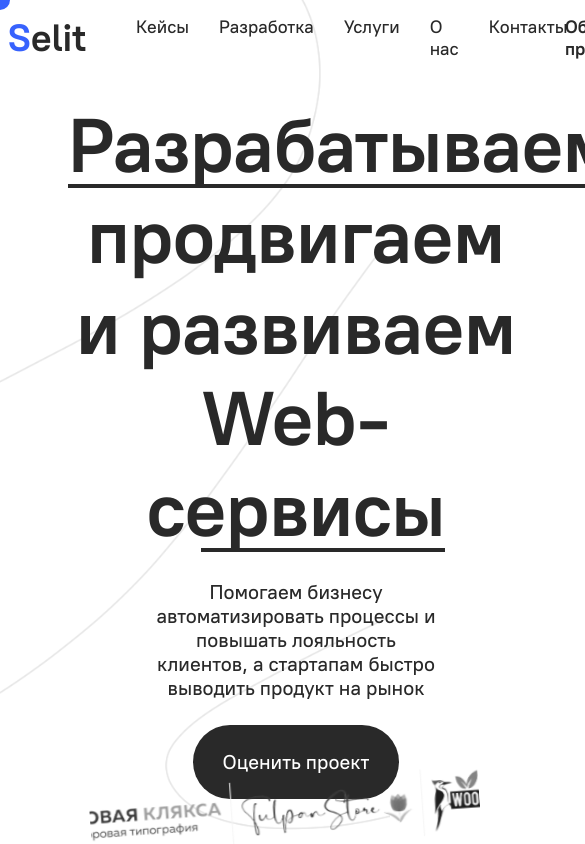
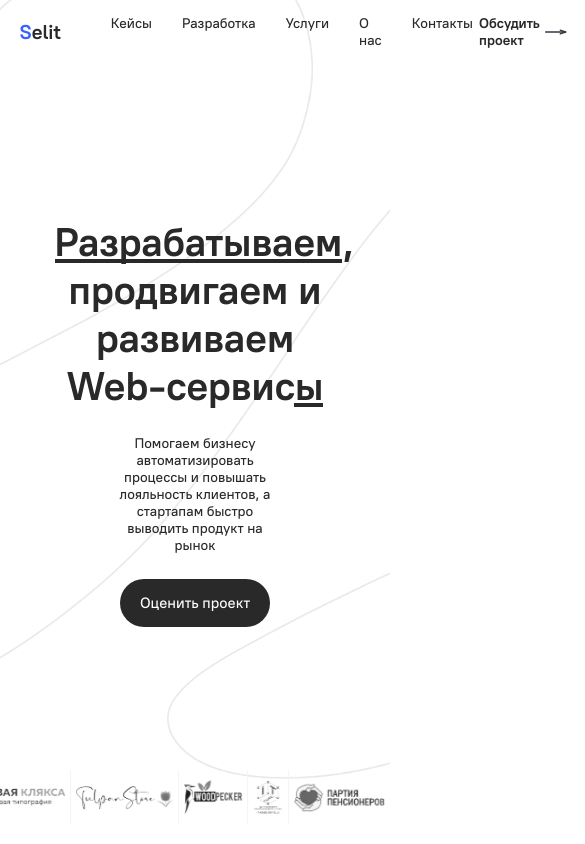
Before and after one commit to Centick/Selit, a Vue app: page / in a window 390 px wide. Shown: the top 844 px of the page, 585 px wide, since content can reach past the window. Built offline with nearby package versions, Linux system fonts and the light colour scheme.

Commit message:
Adaptive

```diff
--- a/src/App.vue
+++ b/src/App.vue
@@ -15,66 +15,10 @@
     import HeaderComponent from '@/components/HeaderComponent.vue';
     import FooterComponent from '@/components/FooterComponent.vue'
     import Cursor from '@/components/CursorComponent.vue'
-    import {gsap} from 'gsap';
-    import Physics2D from "gsap/Physics2DPlugin";
     import {onMounted} from "vue";
-
-    gsap.registerPlugin(Physics2D);
 
 
     document.title = "Разработка цифровых решений для ваших задач";
-
-    function initConfettiClick() {
-        document.addEventListener("click", (event) => {
-            if(event.target.nodeName !== 'A' && event.target.nodeName !== 'BUTTON' && !event.target.className.includes('btn__circle') && !event.target.className.includes('span_btn')){
-                return;
-            }
-            const dotCount = gsap.utils.random(15, 30, 1);
-            const colors = ["#292929", "#1933b3", "#2F4EEA"];
-
-            for (let i = 0; i < dotCount; i++) {
-                const dot = document.createElement("div");
-                dot.classList.add(gsap.utils.random(["dot", "triangle", "rect"]));
-
-                document.body.appendChild(dot);
-
-                gsap.set(dot, {
-                    backgroundColor: gsap.utils.random(colors),
-                    top: event.clientY,
-                    left: event.clientX,
-                    scale: 0
-                });
-
-                gsap
-                    .timeline({
-                        onComplete: () => dot.remove()
-                    })
-                    .to(dot, {
-                        scale: gsap.utils.random(0.3, 1),
-                        duration: 0.3,
-                        ease: "power3.out"
-                    })
-                    .to(
-                        dot,
-                        {
-                            duration: 0.5,
-                            physics2D: {
-                                velocity: gsap.utils.random(500, 1000),
-                                angle: gsap.utils.random(0, 360),
-                                gravity: 3000
-                            },
-                            autoAlpha: 0,
-                            ease: "none"
-                        },
-                        "<"
-                    );
-            }
-        });
-    }
-
-    onMounted(() => {
-        initConfettiClick();
-    });
 </script>
 
 <style>
--- a/src/assets/css/global.css
+++ b/src/assets/css/global.css
@@ -456,38 +456,43 @@ footer{
         rotate: 360deg;
     }
 }
-.dot{
-    position: fixed;
-    background-color: #0ae448;
-    width: 1.5vw;
-    height: 1.5vw;
-    border-radius: 50%;
-    will-change: transform, opacity;
-    pointer-events: none;
-    z-index: 999;
-}
-.rect{
-    position: fixed;
-    background-color: #0ae448;
-    width: 1.5vw;
-    height: 1.5vw;
-    will-change: transform, opacity;
-    pointer-events: none;
-    z-index: 999;
-}
-.triangle{
-    position: fixed;
-    background-color: #0ae448;
-    width: 1.5vw;
-    height: 1.5vw;
-    will-change: transform, opacity;
-    pointer-events: none;
-    z-index: 999;
-    clip-path: polygon(50% 0%, 0% 100%, 100% 100%);
-}
-
 @media (max-width: 1480px) {
-    .container{
-        padding: 0 2%;
+    .container {
+        padding: 0 5%;
     }
 }
+@media (max-width: 1280px) {
+    :root{
+        --h1: 68px;
+        --h2: 50px;
+        --h3: 28px;
+        --h4: 24px;
+        --h5: 22px;
+        --h6: 20px;
+    }
+}
+@media (max-width: 1024px) {
+    :root{
+        --h1: 60px;
+        --h2: 44px;
+        --h3: 24px;
+        --h4: 22px;
+        --h5: 20px;
+        --h6: 18px;
+        --fontDefault: 16px;
+    }
+}
+@media (max-width: 768px) {
+    :root{
+        --h1: 40px;
+        --h2: 36px;
+        --h3: 20px;
+        --h4: 19px;
+        --h5: 18px;
+        --h6: 15px;
+        --fontDefault: 14px;
+    }
+    .btn{
+        padding: 15px 20px;
+    }
+}
--- a/src/components/CursorComponent.vue
+++ b/src/components/CursorComponent.vue
@@ -72,4 +72,9 @@
         background: green;
         transition: scale .2s ease-in;
     }
+    @media (max-width: 768px) {
+        .cursor-circle{
+            display: none;
+        }
+    }
 </style>
--- a/src/components/FooterComponent.vue
+++ b/src/components/FooterComponent.vue
@@ -6,7 +6,7 @@
                     <div>
                         <span class="h6">Свяжитесь с нами</span>
                         <div class="grid grid-2rows">
-                            <div class="grid grid-column gap-5 justify-content-start">
+                            <div class="grid grid-column gap-5 justify-content-start footer__main-info">
                                 <a href="mail:hello@selit.ru" class="link footer_link h2">hello@selit.ru</a>
                                 <a href="tel:+7 909 223 90 03" class="link footer_link h2">+7&nbsp;909&nbsp;223&nbsp;90&nbsp;03</a>
                                 <div class="grid grid-row align-items-center justify-content-start gap-25">
@@ -20,7 +20,7 @@
                                     </a>
                                 </div>
                             </div>
-                            <div class="grid grid-column justify-items-end align-content-start gap-10">
+                            <div class="grid grid-column justify-items-end align-content-start gap-10 footer__submain-info">
                                 <button class="btn btn--white"><span class="h6 span_btn">Обсудить проект</span></button>
                                 <a href="#" class="link footer_link h3" style="text-align: end;">Заполнить Бриф</a>
                             </div>
@@ -68,7 +68,7 @@
                         <a href="#">Политика конфиденциальности</a>
                     </div>
                 </div>
-                <div class="wrap_card grid align-items-center justify-items-center">
+                <div class="footer__card_text wrap_card grid align-items-center justify-items-center">
                     <img src="../assets/img/footer/card2.svg" alt="img">
                 </div>
             </div>
@@ -154,4 +154,24 @@
     .footer_link:hover::before{
         width: 100%;
     }
+    @media (max-width: 768px) {
+        .footer__card_text{
+            display: none;
+        }
+        .grid-2rows_new{
+            grid-template-columns: 1fr;
+        }
+        footer{
+            padding: 70px 0;
+        }
+        .grid-2rows{
+            grid-template-columns: 1fr;
+        }
+        .footer__main-info{
+            margin-bottom: 10px;
+        }
+        .footer__submain-info{
+            justify-content: start;
+        }
+    }
 </style>
--- a/src/components/MarqueeComponent.vue
+++ b/src/components/MarqueeComponent.vue
@@ -156,29 +156,12 @@
         }
     }
 
-    @media (max-width: 1024px) {
-        .item{
-            font-size: 18px;
-            margin: 4px 0;
+    @media(max-width: 768px){
+        .item img{
+            height: 4vh;
         }
-
-        .items-wrap {
-            gap: 10px;
-        }
-        .items {
-            gap: 10px;
-        }
-    }
-    @media(max-width: 576px){
-        .wrap{
-            transform: rotate(-4deg);
-            position: absolute;
-            width: 100%;
-        }
-        .marquee_parent{
-            width: 100%;
-            position: absolute;
-            padding: 100px 0;
+        .item_small img{
+            height: 2vh;
         }
     }
 
--- a/src/views/HomeView.vue
+++ b/src/views/HomeView.vue
@@ -373,6 +373,7 @@
     };
 
     onMounted(() => {
+        if(window.outerWidth > 576){
             // GSAP Setup
             gsap.registerPlugin(ScrollTrigger);
             gsap.to('.block-about--1', {
@@ -424,6 +425,8 @@
                 rotation: 0,
                 scale: 1
             });
+        }
+
         // Counting Numbers
         let numbers = Array.from(document.querySelectorAll('.number_counting')) as HTMLElement[];
         let number_highest = document.querySelector('.number_counting_highest') as HTMLElement;
@@ -798,5 +801,74 @@
     }
 
     /* media */
+    @media (max-width: 1024px) {
+        .block_services{
+            grid-template-columns: 1fr 2fr;
+        }
+        .wrap_projects{
+            grid-template-columns: 1fr;
+        }
+        .container-about{
+            grid-template-columns: 1fr;
+            grid-template-rows: unset;
+        }
+        .block-about--1{
+            grid-area: unset;
+            display: none;
+        }
+        .block-about--3{
+            grid-area: unset;
+        }
+        .block-about--4{
+            grid-area: unset;
+        }
+        .block-about--5{
+            grid-area: unset;
+        }
+        .container-banner > p{
+            font-size: var(--fontDefault);
+        }
+    }
+    @media (max-width: 576px) {
+        .why-inner__card{
+            grid-template-columns: 1fr;
+            padding: 0;
+            border-bottom: none;
+        }
+        .why-inner__card div{
+            border-bottom: 1px solid var(--colorGrey);
+            padding: 20px 0;
+        }
+        .why__container{
+            gap: 0;
+        }
+        .why-big_number{
+            font-size: 80px;
+        }
+        .block-about--1{
+            scale: 1;
+            rotate: 0deg;
+            translate: 0 0;
+        }
 
+        .block-about--3{
+            scale: 1;
+            rotate: 0deg;
+            translate: 0 0;
+        }
+
+        .block-about--4{
+            scale: 1;
+            rotate: 0deg;
+            translate: 0 0;
+        }
+        .block-about--5{
+            scale: 1;
+            translate: 0 0;
+            rotate: 0deg;
+        }
+        .block-about--3 img{
+            width: 100%;
+        }
+    }
 </style>
```
Lines whose indentation alone changed are shown as unchanged.
